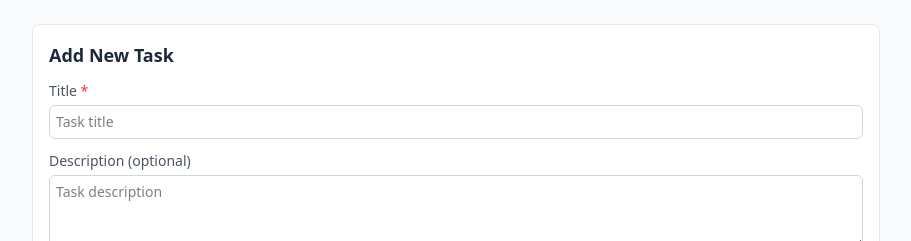
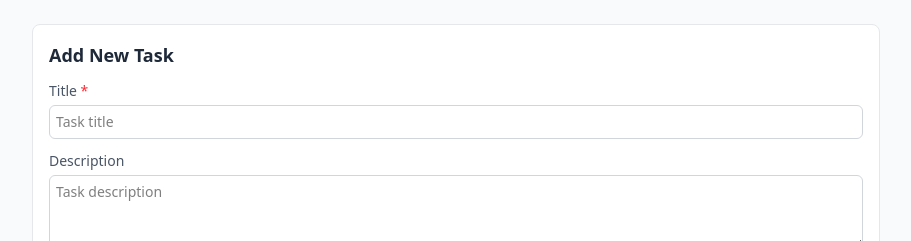
Before and after one commit to blyator/my_task_manager, a React (Vite) app in the folder frontend/: page / in a window 1280 px wide. Shown: the top 241 px of the page, without its empty margins (184-1095 px from the left). Built offline with nearby package versions, Linux system fonts and the light colour scheme; no server answers.

Commit message:
add task clean form

```diff
--- a/frontend/src/components/TaskForm.jsx
+++ b/frontend/src/components/TaskForm.jsx
@@ -8,7 +8,6 @@ function TaskForm({ addTask, updateTask, editingTask, setEditingTask }) {
 
   const onTaskSaved = () => {
     setEditingTask(null);
-    // Task list will be refreshed by the addTask/updateTask functions
   };
 
   const onCancel = () => {
@@ -80,7 +79,7 @@ function TaskForm({ addTask, updateTask, editingTask, setEditingTask }) {
 
           <div>
             <label className="block text-sm font-medium text-gray-600 mb-1">
-              Description (optional)
+              Description
             </label>
             <textarea
               name="description"
```
